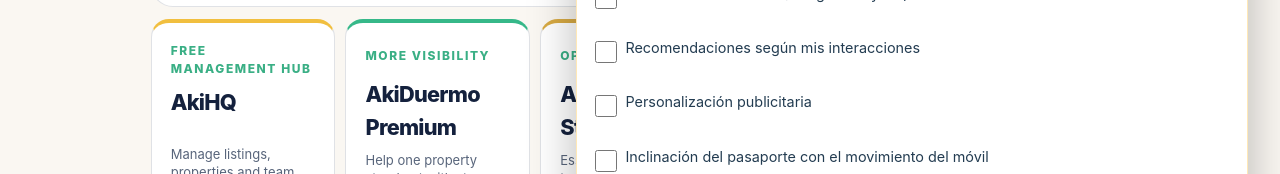
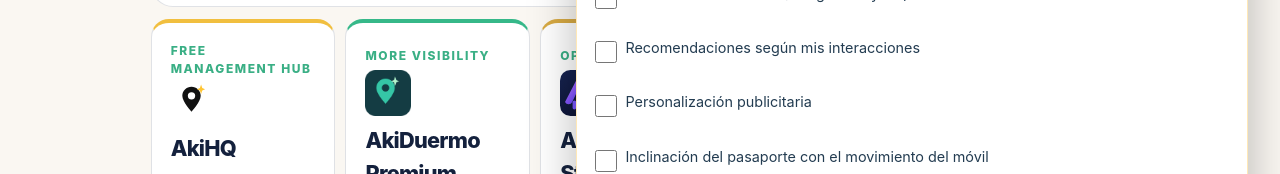
Before and after one commit to elguiriashing/AkiDuermo, a Next.js app: page /membership in a window 1280 px wide. Shown: the part 363-537 px from the top of the page. Built offline with nearby package versions, Linux system fonts and the light colour scheme; no server answers.

Commit message:
feat(membership): use original HQ, business and Duermo brand assets above plans

```diff
--- a/src/app/membership/page.tsx
+++ b/src/app/membership/page.tsx
@@ -1,5 +1,6 @@
 import { suiteHref } from "@/lib/suite-navigation";
 import Link from "next/link";
+import Image from "next/image";
 import { headers } from "next/headers";
 import { stayLocale } from "@/lib/akiduermo-i18n";
 import { StayAppShell } from "@/components/StayAppShell";
@@ -132,6 +133,15 @@ export default async function StayMembershipPage() {
                   </span>
                 )}
               </div>
+              <div className={styles.cardBrand}>
+                <Image
+                  src={plan.hue === "hq" ? "/brand/hq-mark.svg" : plan.hue === "mint" ? "/brand/duermo-icon.png" : "/brand/business-mark.svg"}
+                  alt=""
+                  width={46}
+                  height={46}
+                  unoptimized
+                />
+              </div>
               <h2>{plan.name}</h2>
               <p>{plan.description}</p>
               <div className={styles.price}>
```
